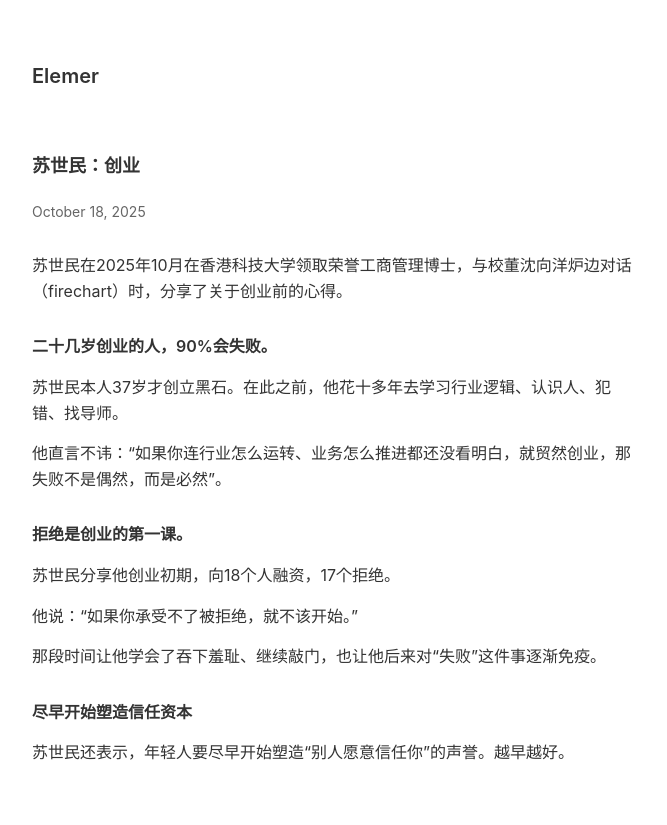
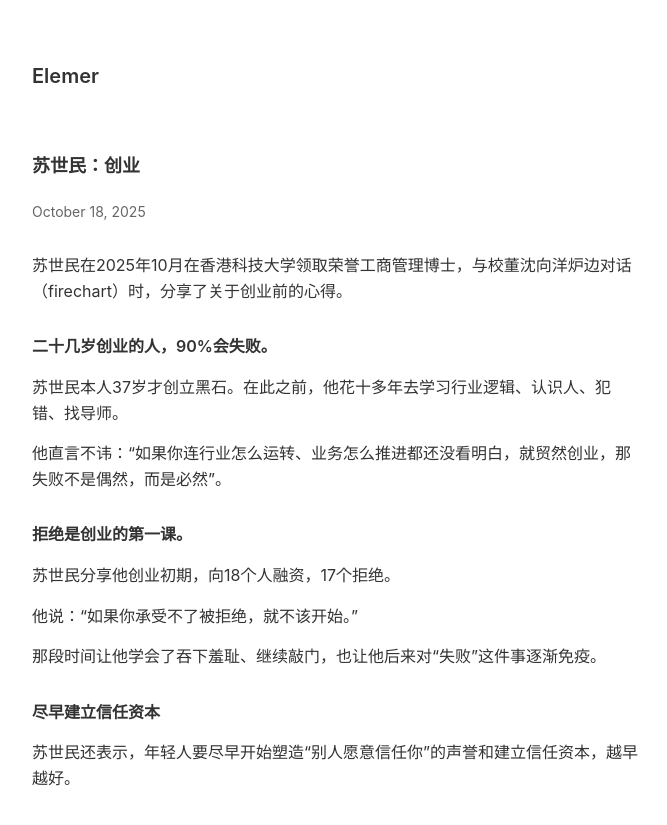
Before and after one commit to elemer1/elemer1.github.io, a Jekyll site: the page built from _writings/苏世民：不懂业务就创业.md, in a window 1280 px wide. Shown: the top 825 px of the page, without its empty margins (303-970 px from the left). Built offline with Jekyll 4.4.1, drawn with Linux system fonts in a browser that asks for light colours.

Commit message:
Update 苏世民：不懂业务就创业.md

```diff
--- a/_writings/苏世民：不懂业务就创业.md
+++ b/_writings/苏世民：不懂业务就创业.md
@@ -19,5 +19,5 @@ date: 2025-10-18
 
 那段时间让他学会了吞下羞耻、继续敲门，也让他后来对“失败”这件事逐渐免疫。
 
-### 尽早开始塑造信任资本
-苏世民还表示，年轻人要尽早开始塑造“别人愿意信任你”的声誉。越早越好。
+### 尽早建立信任资本
+苏世民还表示，年轻人要尽早开始塑造“别人愿意信任你”的声誉和建立信任资本，越早越好。
```
